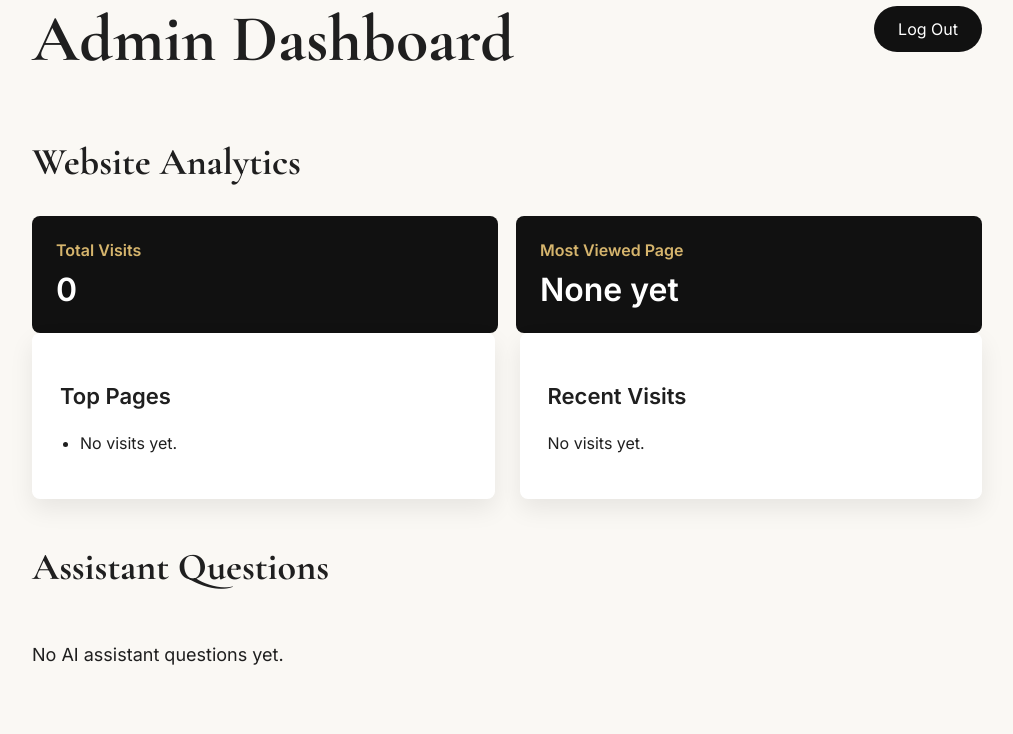
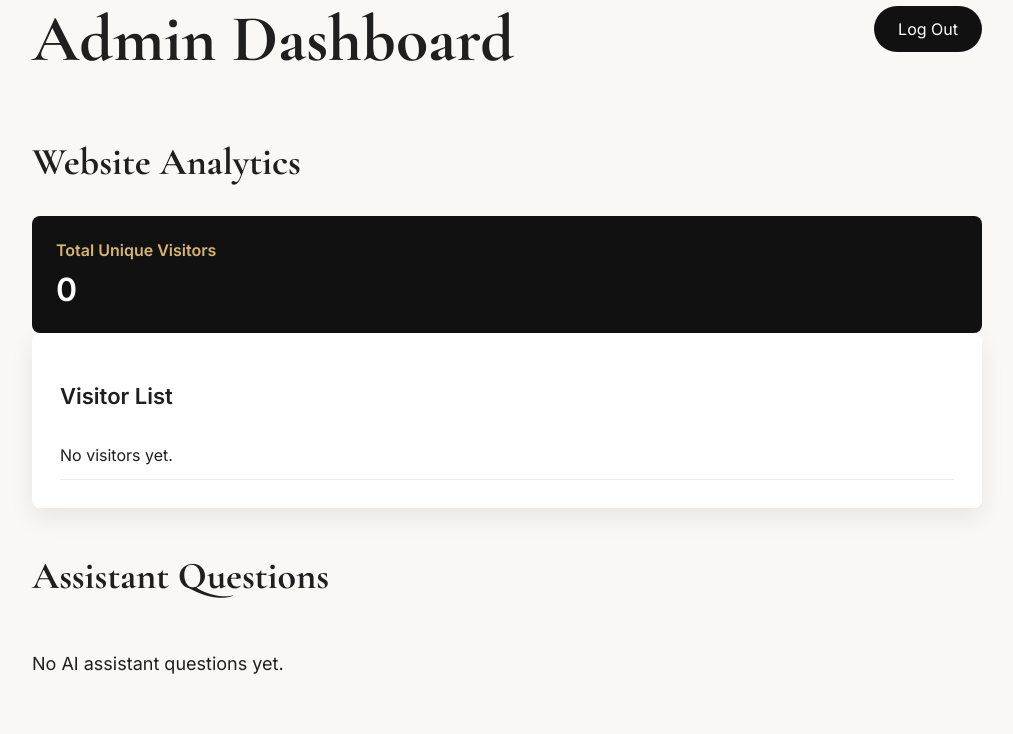
Before and after one commit to ethanntrann/pro, a Flask app: page /admin/dashboard in a window 1280 px wide. Shown: the part 230-964 px from the top of the page, without its empty margins (133-1146 px from the left). Run offline with Flask 3, Linux system fonts and the light colour scheme; the visitor is signed in with stand-in values (Sample User, id 1).

Commit message:
Track unique visitors and update resume

```diff
--- a/app/app.py
+++ b/app/app.py
@@ -3,8 +3,9 @@ import os
 from datetime import datetime
 from functools import wraps
 from uuid import uuid4
+from zoneinfo import ZoneInfo
 
-from flask import Flask, render_template, request, jsonify, redirect, session, url_for
+from flask import Flask, render_template, request, jsonify, redirect, session, url_for, g
 from openrouter import OpenRouter
 from werkzeug.utils import secure_filename
 
@@ -21,6 +22,8 @@ ALLOWED_MEDIA_EXTENSIONS = {"png", "jpg", "jpeg", "gif", "webp", "pdf"}
 IMAGE_EXTENSIONS = {"png", "jpg", "jpeg", "gif", "webp"}
 LINKEDIN_URL = "https://www.linkedin.com/in/ethanlytran"
 GITHUB_URL = "https://github.com/ethanntrann"
+PACIFIC_TIME = ZoneInfo("America/Los_Angeles")
+VISITOR_COOKIE = "ethan_visitor_id"
 
 os.makedirs(UPLOAD_FOLDER, exist_ok=True)
 
@@ -180,6 +183,11 @@ def load_data():
         item.setdefault("file_url", "")
         item.setdefault("file_name", "")
 
+    normalized_visits = normalize_visitors(data["visits"])
+    if normalized_visits != data["visits"]:
+        data["visits"] = normalized_visits
+        changed = True
+
     if changed:
         save_data(data)
 
@@ -222,6 +230,43 @@ def page_name_from_path(path):
         return "home"
     return path.strip("/") or "home"
 
+def pacific_timestamp():
+    return datetime.now(PACIFIC_TIME).strftime("%Y-%m-%d %I:%M %p PST")
+
+def next_visitor_name(visits):
+    numbers = []
+    for visit in visits:
+        name = visit.get("visitor_name", "")
+        if name.startswith("Visitor "):
+            try:
+                numbers.append(int(name.split("Visitor ", 1)[1]))
+            except ValueError:
+                pass
+    return f"Visitor {max(numbers, default=0) + 1:03d}"
+
+def visitor_fingerprint(visit):
+    return f"{visit.get('ip_prefix', 'unknown')}|{visit.get('user_agent', 'unknown')}"
+
+def normalize_visitors(visits):
+    normalized = []
+    seen = set()
+
+    for visit in reversed(visits):
+        visitor_id = visit.get("visitor_id") or visitor_fingerprint(visit)
+        if visitor_id in seen:
+            continue
+        seen.add(visitor_id)
+        normalized.append({
+            "visitor_id": visitor_id,
+            "visitor_name": visit.get("visitor_name") or f"Visitor {len(normalized) + 1:03d}",
+            "device": visit.get("device") or device_label(visit.get("user_agent", "")),
+            "visited_at": visit.get("visited_at", "Unknown time"),
+            "user_agent": visit.get("user_agent", "Unknown"),
+            "ip_prefix": visit.get("ip_prefix", "unknown")
+        })
+
+    return list(reversed(normalized))[:500]
+
 def visitor_ip_prefix():
     forwarded = request.headers.get("X-Forwarded-For", "")
     ip_address = forwarded.split(",")[0].strip() or request.remote_addr or "unknown"
@@ -255,39 +300,30 @@ def track_visit(page):
         return
 
     data = load_data()
+    visitor_id = request.cookies.get(VISITOR_COOKIE) or uuid4().hex
+    if any(visit.get("visitor_id") == visitor_id for visit in data["visits"]):
+        return
+
     user_agent = request.headers.get("User-Agent", "Unknown")
     data["visits"].insert(0, {
-        "id": uuid4().hex,
-        "page": page,
-        "path": request.path,
-        "visited_at": datetime.now().strftime("%Y-%m-%d %I:%M %p"),
-        "referrer": request.referrer or "Direct",
+        "visitor_id": visitor_id,
+        "visitor_name": next_visitor_name(data["visits"]),
+        "visited_at": pacific_timestamp(),
         "user_agent": user_agent,
         "device": device_label(user_agent),
         "ip_prefix": visitor_ip_prefix()
     })
+    if not request.cookies.get(VISITOR_COOKIE):
+        g.new_visitor_id = visitor_id
     data["visits"] = data["visits"][:500]
     save_data(data)
 
 def analytics_summary(visits):
-    page_counts = {}
-    recent_visits = [
-        {
-            "device": visit.get("device") or device_label(visit.get("user_agent", "")),
-            "visited_at": visit.get("visited_at", "Unknown time")
-        }
-        for visit in visits[:50]
-    ]
-
-    for visit in visits:
-        page_counts[visit["page"]] = page_counts.get(visit["page"], 0) + 1
-
-    top_pages = sorted(page_counts.items(), key=lambda item: item[1], reverse=True)
+    visitors = normalize_visitors(visits)
 
     return {
-        "total_visits": len(visits),
-        "top_pages": top_pages,
-        "recent_visits": recent_visits
+        "total_visitors": len(visitors),
+        "recent_visits": visitors[:50]
     }
 
 def editor_items(section):
@@ -300,6 +336,13 @@ def admin_required(view):
             return redirect(url_for("admin_login"))
         return view(*args, **kwargs)
     return wrapped_view
+
+@app.after_request
+def remember_visitor(response):
+    visitor_id = getattr(g, "new_visitor_id", None)
+    if visitor_id:
+        response.set_cookie(VISITOR_COOKIE, visitor_id, max_age=60 * 60 * 24 * 365, samesite="Lax")
+    return response
 
 @app.route("/")
 def home():
--- a/app/static/style.css
+++ b/app/static/style.css
@@ -1014,9 +1014,31 @@ p {
     line-height: 1.5;
 }
 
+.visit-list {
+    display: grid;
+    gap: 10px;
+}
+
+.visit-list p {
+    display: grid;
+    grid-template-columns: minmax(110px, 0.8fr) minmax(130px, 1fr) minmax(170px, 1fr);
+    gap: 12px;
+    align-items: center;
+    margin: 0;
+    padding: 12px 0;
+    border-bottom: 1px solid rgba(17,17,17,0.08);
+}
+
 .visit-list span {
     color: #666;
     font-size: 14px;
+}
+
+.visit-list em {
+    color: #8a6d2f;
+    font-size: 14px;
+    font-style: normal;
+    font-weight: 700;
 }
 
 .admin-content-list {
@@ -1142,6 +1164,11 @@ p {
         font-size: 24px;
         overflow-wrap: anywhere;
     }
+
+    .visit-list p {
+        grid-template-columns: 1fr;
+        gap: 4px;
+    }
 }
 
 footer {
--- a/app/templates/admin_dashboard.html
+++ b/app/templates/admin_dashboard.html
@@ -10,38 +10,23 @@
     <h2>Website Analytics</h2>
     <div class="analytics-grid">
         <div class="analytics-card">
-            <span>Total Visits</span>
-            <strong>{{ analytics.total_visits }}</strong>
-        </div>
-        <div class="analytics-card">
-            <span>Most Viewed Page</span>
-            <strong>{% if analytics.top_pages %}{{ analytics.top_pages[0][0] }}{% else %}None yet{% endif %}</strong>
+            <span>Total Unique Visitors</span>
+            <strong>{{ analytics.total_visitors }}</strong>
         </div>
     </div>
 
-    <div class="grid">
     <div class="card">
-            <h3>Top Pages</h3>
-            <ul class="admin-plain-list">
-                {% for page, count in analytics.top_pages %}
-                <li>{{ page }}: {{ count }} visits</li>
-                {% else %}
-                <li>No visits yet.</li>
-                {% endfor %}
-            </ul>
-        </div>
-        <div class="card">
-            <h3>Recent Visits</h3>
+        <h3>Visitor List</h3>
         <div class="visit-list">
-                {% for visit in analytics.recent_visits[:8] %}
+            {% for visit in analytics.recent_visits %}
             <p>
-                    <strong>{{ visit.device }}</strong><br>
-                    <span>{{ visit.visited_at }}</span>
+                <strong>{{ visit.visitor_name }}</strong>
+                <span>{{ visit.device }}</span>
+                <em>{{ visit.visited_at }}</em>
             </p>
             {% else %}
-                <p>No visits yet.</p>
+            <p>No visitors yet.</p>
             {% endfor %}
-            </div>
         </div>
     </div>
 
```
Also changed, not shown: 1 other file. Lines whose indentation alone changed are shown as unchanged.
